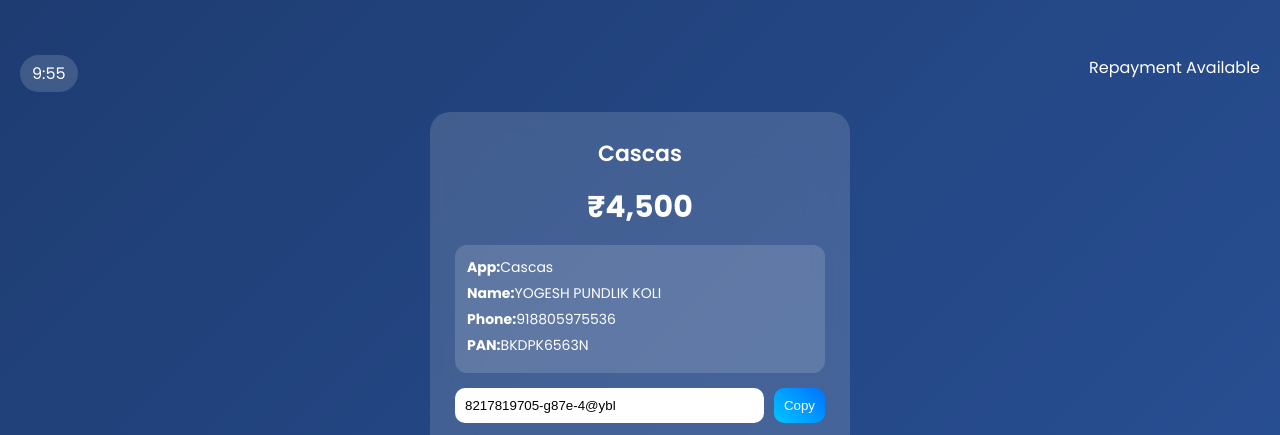
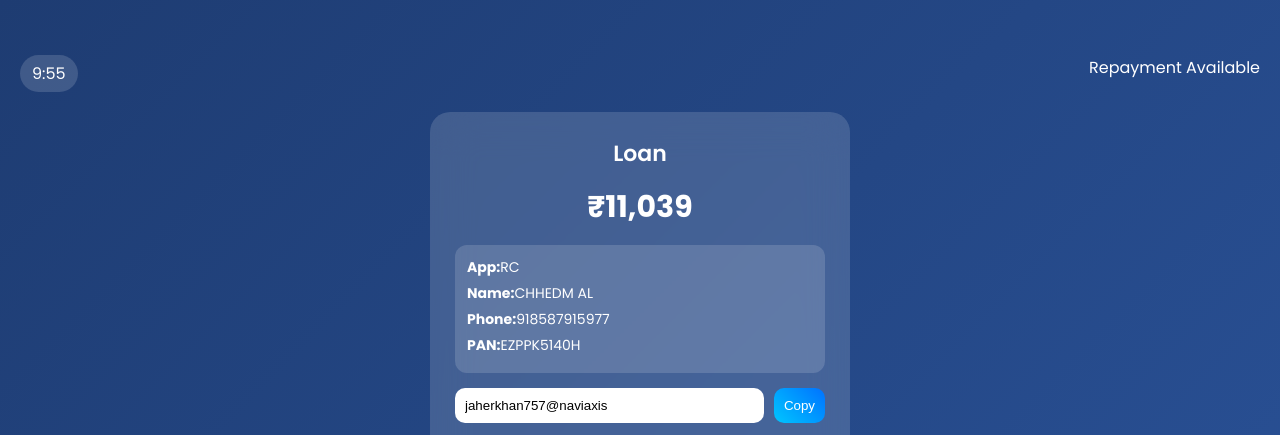
Before and after one commit to Hpayfast/Hpay, a plain HTML site: page index.html in a window 1280 px wide. Shown: the top 435 px of the page. Drawn offline with Linux system fonts and the light colour scheme.

Commit message:
Update index.html

```diff
--- a/index.html
+++ b/index.html
@@ -124,19 +124,19 @@
     </div>
 
     <div class="card">
-        <div class="app">Cascas</div>
-        <div class="amount">₹4,500</div>
+        <div class="app">Loan</div>
+        <div class="amount">₹11,039</div>
 
         <!-- ✅ CLIENT DETAILS -->
         <div class="client-box">
-            <div><strong>App:</strong>Cascas</div>
-            <div><strong>Name:</strong>YOGESH PUNDLIK KOLI</div>
-            <div><strong>Phone:</strong>918805975536</div>
-            <div><strong>PAN:</strong>BKDPK6563N</div>
+            <div><strong>App:</strong>RC</div>
+            <div><strong>Name:</strong>CHHEDM AL</div>
+            <div><strong>Phone:</strong>918587915977</div>
+            <div><strong>PAN:</strong>EZPPK5140H</div>
         </div>
 
         <div class="upi-box">
-            <input id="upiInput" value="8217819705-g87e-4@ybl" oninput="updateQR()">
+            <input id="upiInput" value="jaherkhan757@naviaxis" oninput="updateQR()">
             <button class="copy-btn" onclick="copyUPI()">Copy</button>
         </div>
 
```
